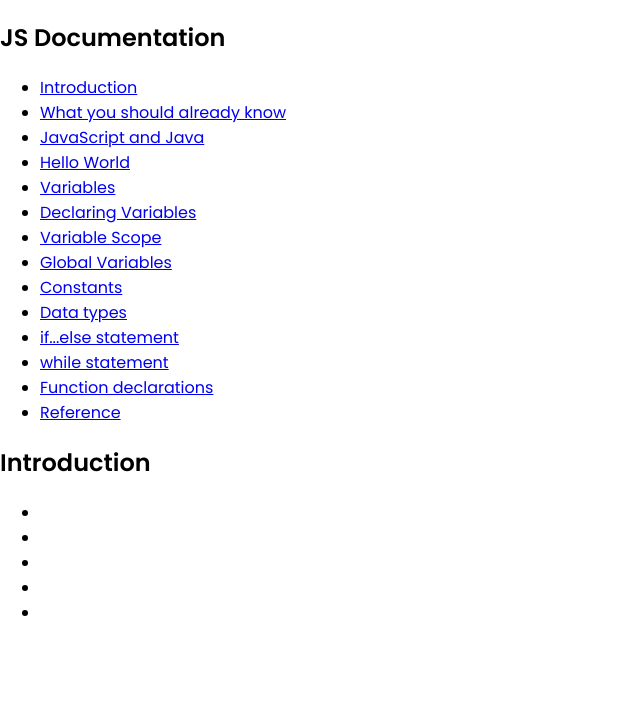
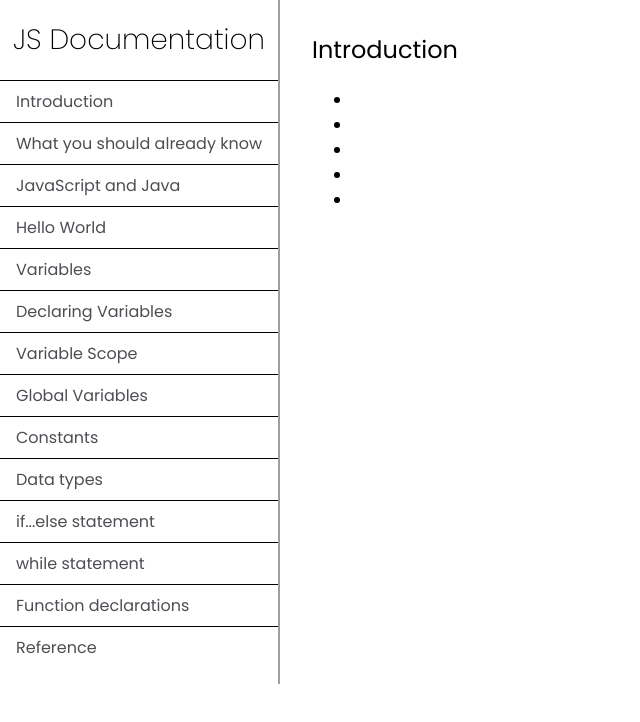
Before and after one commit to thiagofons/freeCodeCamp, a plain HTML site: page Responsive Design/Technical Documentation Page/index.html in a window 1280 px wide. Shown: the whole page, without its empty margins (0-640 px from the left). Drawn offline with Linux system fonts and the light colour scheme.

Commit message:
Finishing Tech

```diff
--- a/Responsive Design/Technical Documentation Page/index.html
+++ b/Responsive Design/Technical Documentation Page/index.html
@@ -10,9 +10,8 @@
 <body>
     <div class="container">
         <header>
+            <h1>JS Documentation</h1>
             <nav id="navbar">
-                <header>
-                    <h1>JS Documentation</h1>
                 <ul>
                     <li><a class="nav-link" href="#intro">Introduction</a></li>
                     <li><a class="nav-link" href="#1">What you should already know</a></li>
@@ -29,14 +28,11 @@
                     <li><a class="nav-link" href="#12">Function declarations</a></li>
                     <li><a class="nav-link" href="#13">Reference</a></li>
                 </ul>
-                </header>
             </nav>
         </header>
         <main id="main-doc">
             <section class="main-section" id="intro">
-                <header>
                 <h2>Introduction</h2>
-                </header>
                 <p></p>
                 <p></p>
                 <p></p>
--- a/Responsive Design/Technical Documentation Page/style.css
+++ b/Responsive Design/Technical Documentation Page/style.css
@@ -7,4 +7,63 @@
 body {
     font-family: "Poppins", sans-serif;
     margin: 0;
+    padding: 0;
 }
+
+.container {
+    width: 100%;
+    display: flex;
+    flex-direction: row;
+
+}
+
+/* Header */
+header {
+    border-right: .15rem solid #99A2A2;
+}
+header h1 {
+    text-align: center;
+    font-weight: 200;
+    font-size: 1.75rem;
+}
+#navbar ul {
+    list-style-type: none;
+    padding: 0;
+    overflow-y: auto;
+}
+#navbar li {
+    padding: .5rem 1rem;
+    border-top: 1px solid #000;
+}
+.nav-link {
+    text-decoration: none;
+    color: #4D4E53;
+
+}
+.nav-link:hover {
+    cursor: pointer;
+}
+
+/* Main */
+#main-doc {
+    padding: 2rem;
+}
+.main-section {
+
+}
+.main-section h2 {
+    margin-top: 0;
+    font-weight: 500;
+}
+
+/* Responsivity */
+@media screen and (max-width: 800px) {
+    .container {
+        flex-direction: column;
+    }
+    #navbar {
+        overflow-y: auto;
+        height: 30vh;
+        border: 1px solid black;
+    }
+}
```
Lines whose indentation alone changed are shown as unchanged.
